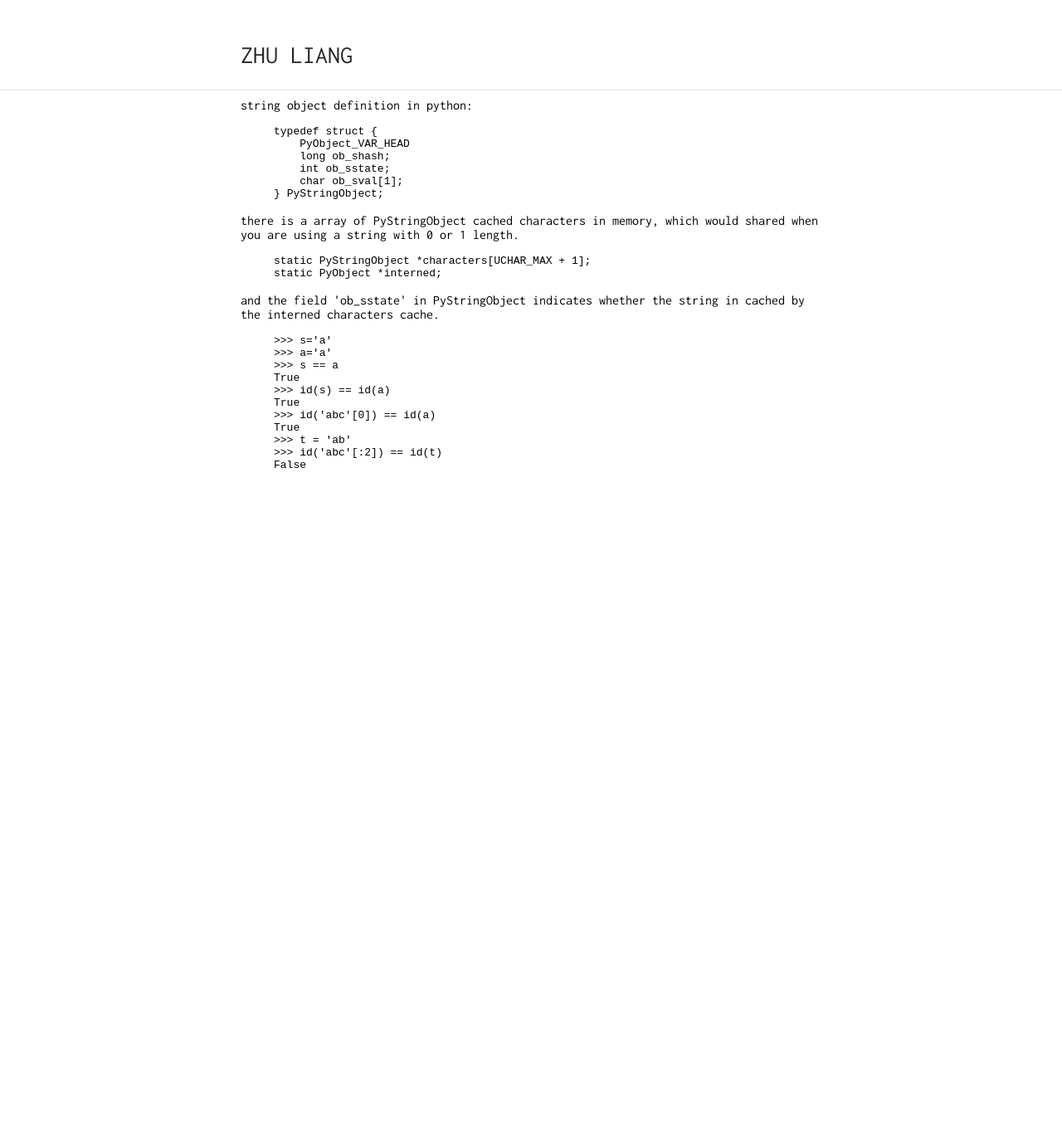
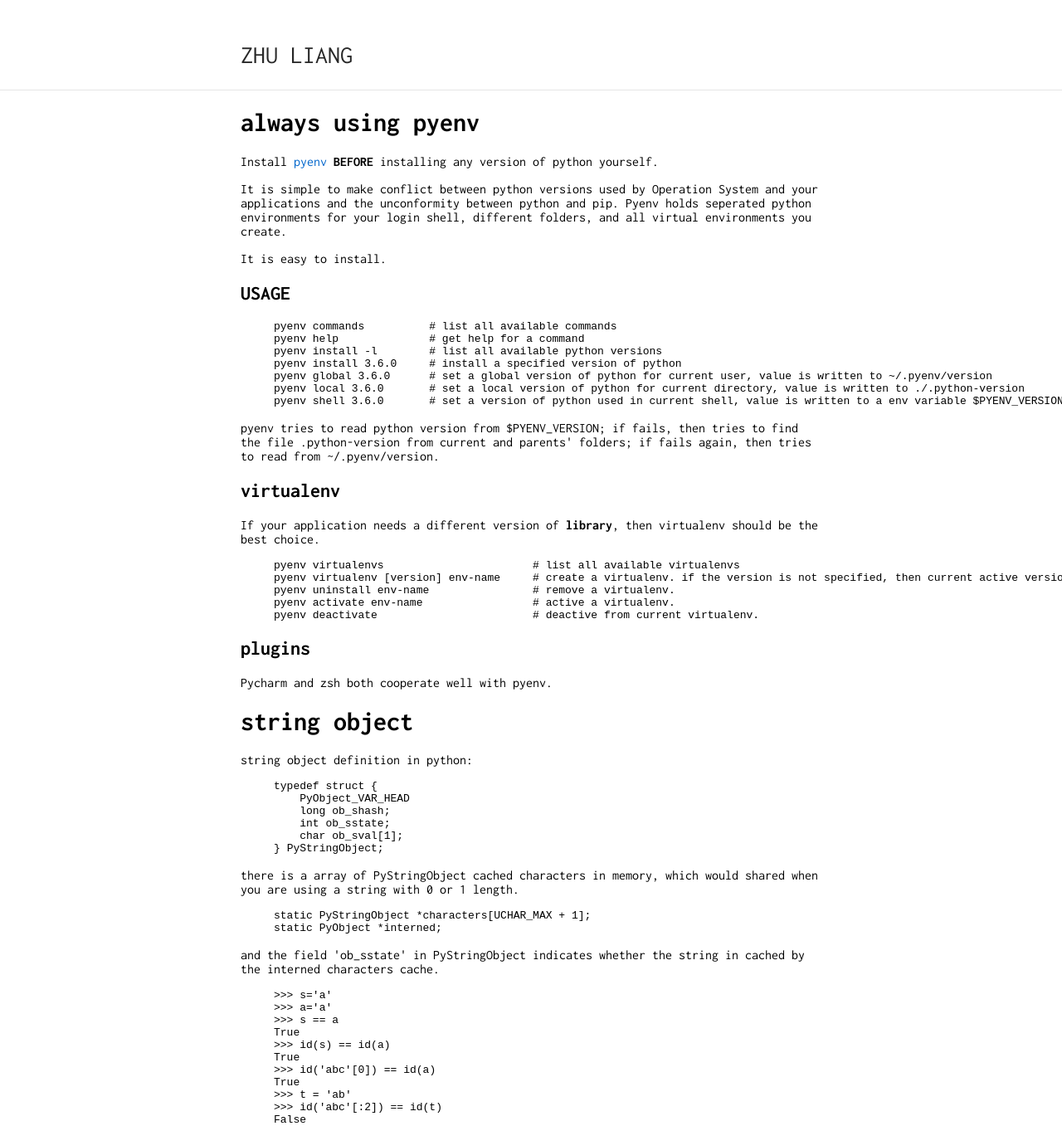
Before and after one commit to brilliang/blogs, a Jekyll site: the page built from _posts/2017-08-02-python_tips.html, in a window 1280 px wide. Shown: the whole page at 83% size. Built offline with Jekyll 4.4.1, drawn with Linux system fonts in a browser that asks for light colours; before the commit the page ends 900 px from its top, so only the background shows below that.

Commit message:
add pyenv

```diff
--- a/_posts/2017-08-02-python_tips.html
+++ b/_posts/2017-08-02-python_tips.html
@@ -2,6 +2,46 @@
 layout: researcher
 title: tips in python
 ---
+
+<h1>always using pyenv</h1>
+
+Install <a href="https://github.com/pyenv/pyenv">pyenv</a> <b>BEFORE</b> installing any version of python yourself.
+
+<p>It is simple to make conflict between python versions used by Operation System and your applications and the unconformity between python and pip. Pyenv holds seperated python environments for your login shell, different folders, and all virtual environments you create.</p>
+
+<p>It is easy to install.</p>
+
+<h2>USAGE</h2>
+{% highlight bash %}
+pyenv commands		# list all available commands
+pyenv help		# get help for a command
+pyenv install -l 	# list all available python versions
+pyenv install 3.6.0	# install a specified version of python
+pyenv global 3.6.0	# set a global version of python for current user, value is written to ~/.pyenv/version
+pyenv local 3.6.0	# set a local version of python for current directory, value is written to ./.python-version
+pyenv shell 3.6.0	# set a version of python used in current shell, value is written to a env variable $PYENV_VERSION
+{% endhighlight %}
+
+<p>pyenv tries to read python version from $PYENV_VERSION; if fails, then tries to find the file .python-version from current and parents' folders; if fails again, then tries to read from ~/.pyenv/version. </p>
+
+<h2>virtualenv</h2>
+
+<p>If your application needs a different version of <b>library</b>, then virtualenv should be the best choice.</p>
+
+{% highlight bash %}
+pyenv virtualenvs			# list all available virtualenvs
+pyenv virtualenv [version] env-name	# create a virtualenv. if the version is not specified, then current active version will be used.
+pyenv uninstall env-name		# remove a virtualenv.
+pyenv activate env-name			# active a virtualenv.
+pyenv deactivate			# deactive from current virtualenv.
+{% endhighlight %}
+
+<h2>plugins</h2>
+
+Pycharm and zsh both cooperate well with pyenv.
+
+
+<h1>string object</h1>
 
 string object definition in python:
 
```
